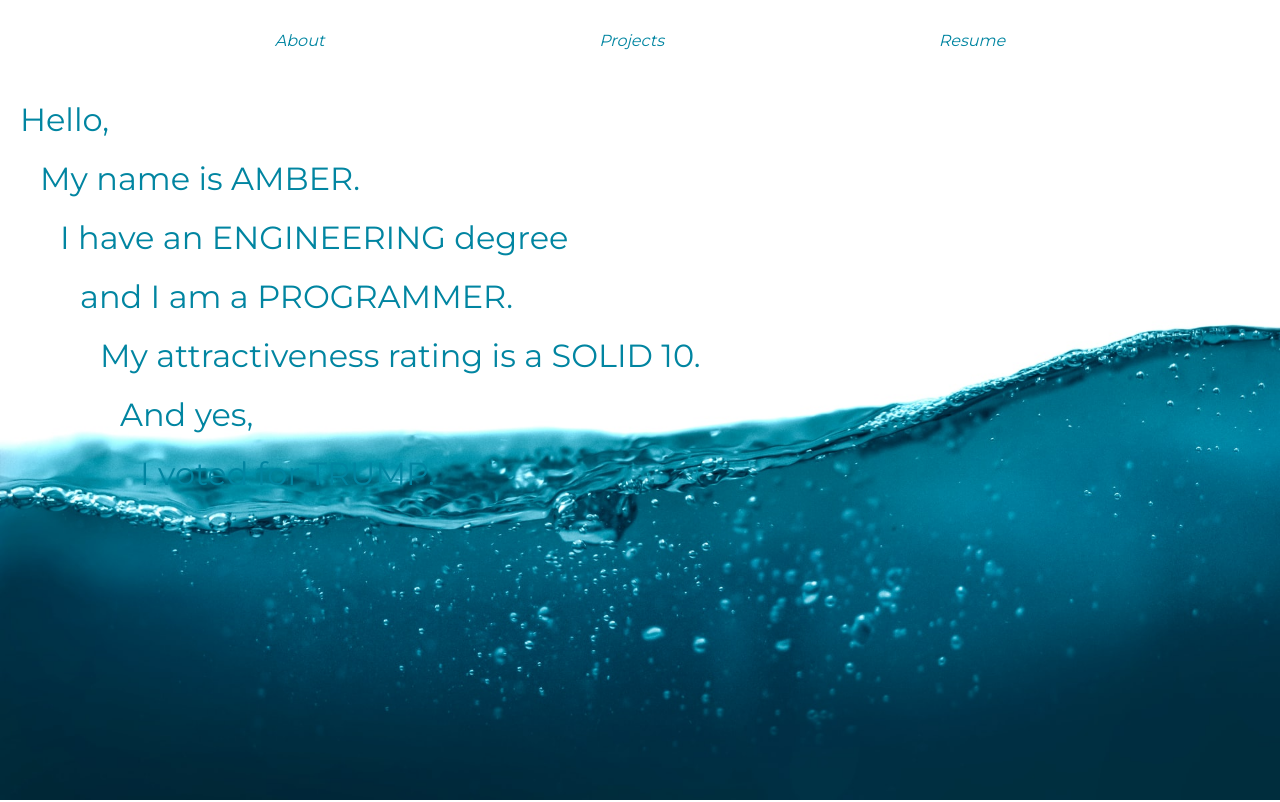
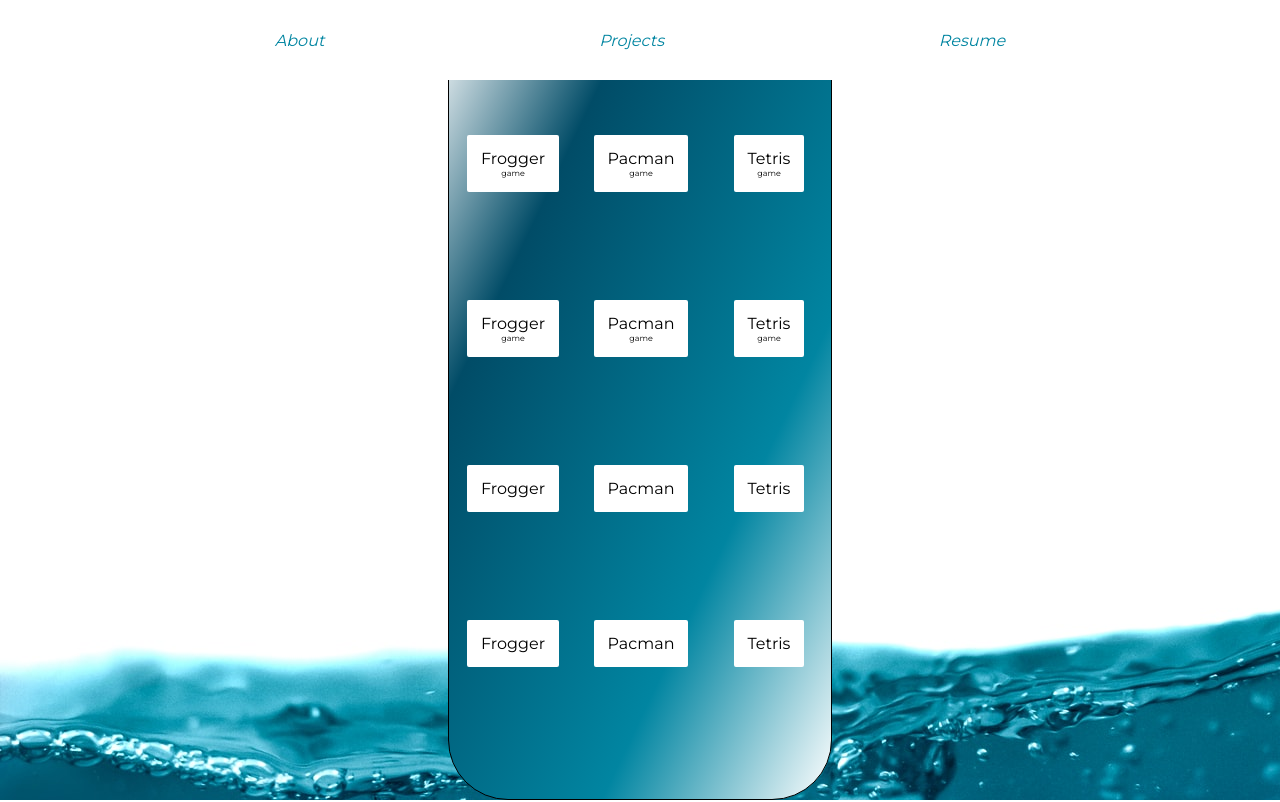
Before and after one commit to AmberSwieczkowski/my_professional_website, a React (Create React App) app: page / in a window 1280 px wide. Shown: the top 802 px of the page. Built offline with nearby package versions, Linux system fonts and the light colour scheme.

Commit message:
Add toggle and onClick functionality to projects dropdown menu. Place dropdown menu in center of screen and add water background.

```diff
--- a/src/App.jsx
+++ b/src/App.jsx
@@ -9,14 +9,23 @@ import { ProjectsData } from './data/ProjectsData';
 import GlobalStyle from './globalStyles';
 import About from './components/About';
 import Projects from './components/Projects';
+import './css/Dropdown.css';
+
 
 function App() {
+  const [isOpen, setIsOpen] = useState(false);
+
+  const toggle = () => {
+    console.log(isOpen);
+    setIsOpen(!isOpen);
+  };
+
   return (
     <>
       <GlobalStyle />
-      <Navbar {...NavbarData}/>
-      <Dropdown />
-      <Main />
+      <Navbar {...NavbarData} toggle={toggle}/>
+      <Dropdown isOpen={isOpen} toggle={toggle}/>
+      <Main/>
     </>
   );
 }
--- a/src/components/Dropdown.jsx
+++ b/src/components/Dropdown.jsx
@@ -5,23 +5,22 @@ import '../css/Dropdown.css';
 import About from './About';
 import Projects from './Projects';
 
-function Dropdown() {
-  const [isOpen, setIsOpen] = useState(false);
+function Dropdown({isOpen, toggle}) {
 
-  const toggle = () => {
-    setIsOpen(!isOpen);
-    console.log(isOpen);
-  };
+  const hidden = isOpen ? 'hide' : '';
 
-  const hidden = isOpen ? '' : 'hide';
-
-  const display = `dropdownContainer ${hidden}`;
+  const display = `dropdownBackground ${hidden}`;
 
   return (
     <>
-      <div className={display} onClick={toggle}>
+    <div className={display}>
+    <div className='dropdownContainer'>
+      <div className='dropdownWrapper'>
+        {console.log(isOpen)}
         <Projects />
       </div>
+    </div>
+    </div>
     </>
   );
 }
--- a/src/components/Main.jsx
+++ b/src/components/Main.jsx
@@ -10,7 +10,7 @@ const Main = () => {
       <div className='mainSection'>
         <div className='mainWrapper'>
           {AboutData.map((about, index) => (
-            <>
+            <div key={about.id}>
               <h1>
                 Hello,
                 <h1>
@@ -30,7 +30,7 @@ const Main = () => {
                   </h1>
                 </h1>
               </h1>
-            </>
+            </div>
           ))}
         </div>
       </div>
--- a/src/components/Navbar.jsx
+++ b/src/components/Navbar.jsx
@@ -5,12 +5,12 @@ import { Link } from 'react-router-dom';
 import '../css/Navbar.css';
 import { NavbarData } from '../data/NavbarData';
 
-const Navbar = ({ title, link }) => {
+const Navbar = ({ title, link, toggle }) => {
   return (
     <>
       <div className='nav'>
           {NavbarData.map((item, index) => (
-        <div className='navLink' to='/'>
+        <div className='navLink' to='/' key={item.id} onClick={toggle}>
             <Link className='navLabel' to={item.link} key={item.id}>
               {item.title}
             </Link>
--- a/src/css/Dropdown.css
+++ b/src/css/Dropdown.css
@@ -1,11 +1,25 @@
+.dropdownBackground {
+    background-image: url(../images/water-1.jpeg);
+    height: 100vh;
+}
+
 .dropdownContainer {
-    background: linear-gradient(to right bottom, #014C67 0%, #0185A1 100%);
-    /* border: 3px solid red; */
-    height: 90vh;
+    background: linear-gradient(to right bottom,#fff 0%, #014C67 25%, #0185A1 70%, #fff 100%);
+    /* background-color: white; */
+    border: 1px solid black;
+    border-radius: 60px;
+    height: 800px;
     top: 80px;
+    width: 30vw;
+    justify-content: center;
+    align-items: center;
+    margin: auto;
+    z-index: 102;
+}
+
+.dropdownWrapper {
     display: grid;
     grid-template-columns: auto auto auto;
-    /* display: none; */
 }
 
 .hide {
--- a/src/css/Projects.css
+++ b/src/css/Projects.css
@@ -1,7 +1,7 @@
 /** @format */
 
 .projectsSection {
-  background: red;
+  background: transparent;
   height: 80vh;
   width: 30vw;
   top: 80px;
```
